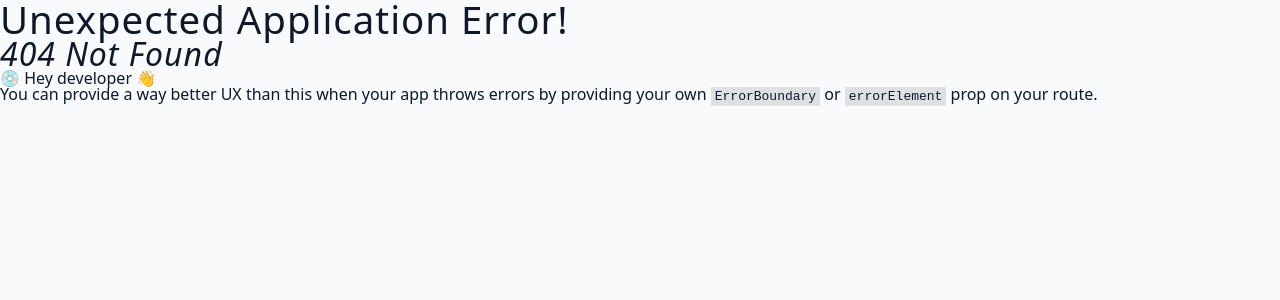
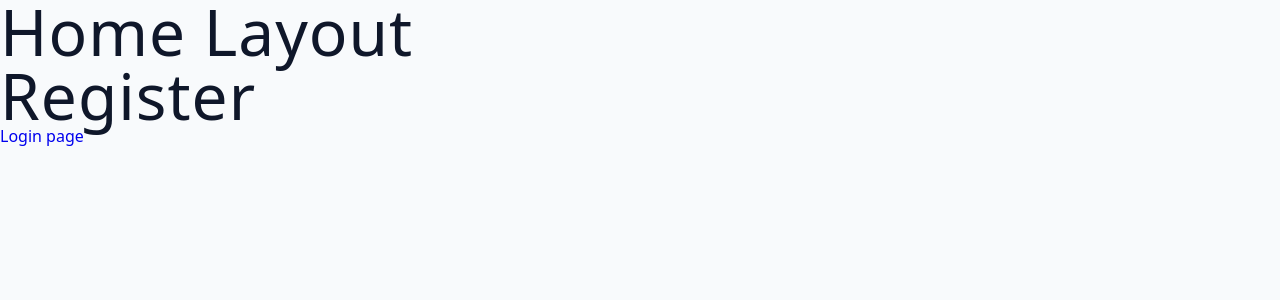
Before and after one commit to mdcodelab/WorkWaveHub-jobs-platform-mern-v2, a React (Vite) app in the folder client/: page /register in a window 1280 px wide. Before the commit this address had no page. Shown: the top 300 px of the page. Built offline with nearby package versions, Linux system fonts and the light colour scheme.

Commit message:
nested routes

```diff
--- a/client/src/App.jsx
+++ b/client/src/App.jsx
@@ -6,12 +6,27 @@ import {AddJob, AllJobs, DashboardLayout, EditJob, Error, HomeLayout, Landing, L
 const router = createBrowserRouter([
   {
     path: "/",
-    element: <HomeLayout></HomeLayout>
-  }, {
-    path: "/about",
-    element: (<div><h1>About page</h1></div>)
-  }
-])
+    element: <HomeLayout></HomeLayout>,
+    children: [
+      {
+        index: true,
+        element: (<Landing></Landing>)
+      },
+      {
+        path: "register",
+        element: <Register></Register>,
+      },
+      {
+        path: "login",
+        element: <Login></Login>,
+      },
+      {
+        path: "dashboard",
+        element: <DashboardLayout></DashboardLayout>,
+      },
+    ],
+  },
+]);
 
 function App() {
   return (
--- a/client/src/pages/HomeLayout.jsx
+++ b/client/src/pages/HomeLayout.jsx
@@ -1,9 +1,11 @@
 import React from 'react';
+import {Outlet} from "react-router-dom";
 
 function HomeLayout() {
   return (
     <div>
     <h1>Home Layout</h1>
+    <Outlet></Outlet>
     </div>
   );
 }
--- a/client/src/pages/Login.jsx
+++ b/client/src/pages/Login.jsx
@@ -1,9 +1,12 @@
 import React from 'react';
+import {Link} from "react-router-dom";
+import styled from "styled-components";
 
 function Login() {
   return (
     <div>
       <h1>Login</h1>
+      <Link to="/register">Register page</Link>
     </div>
   );
 }
--- a/client/src/pages/Register.jsx
+++ b/client/src/pages/Register.jsx
@@ -1,9 +1,12 @@
 import React from 'react';
+import {Link} from "react-router-dom";
+import styled from "styled-components"
 
 function Register() {
   return (
     <div>
       <h1>Register</h1>
+      <Link to="/login">Login page</Link>
     </div>
   );
 }
```
